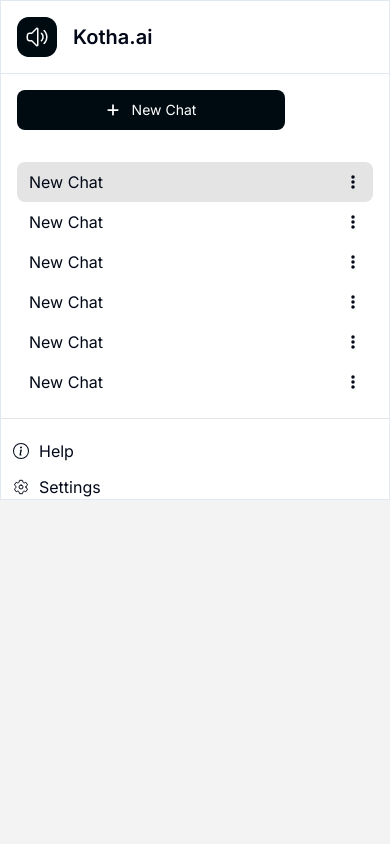
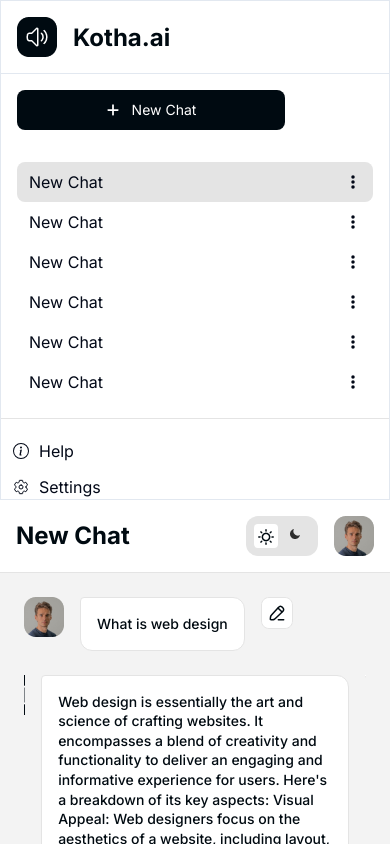
Before and after one commit to Hasibul-99/kotha-ai, a Next.js app: page /chat in a window 390 px wide. Shown: the top 844 px of the page. Built offline with nearby package versions, Linux system fonts and the light colour scheme.

Commit message:
dark mode implement

```diff
--- a/app/(root)/chat/page.js
+++ b/app/(root)/chat/page.js
@@ -1,23 +1,29 @@
 'use client'
 
 import {ScrollArea} from '@/components/ui/scroll-area'
+import {useTheme} from 'next-themes'
+import Link from 'next/link'
 import {useState} from 'react'
 import {BsInfoCircle} from 'react-icons/bs'
 import {FaEllipsisVertical, FaPlus} from 'react-icons/fa6'
 import {IoSettingsOutline} from 'react-icons/io5'
 
 export default function Chat() {
+  const {setTheme, resolvedTheme} = useTheme()
   const [showChat, setShowChat] = useState(true)
+
   return (
-    <div className='main-chart-wrapper gap-0 lg:flex'>
+    <div className='main-chart-wrapper gap-0 md:flex'>
       <div className='chat-info border dark:border-defaultborder/10 bg-[#fff]'>
         <div className='flex items-center justify-between w-full p-4 border-b dark:border-defaultborder/10'>
-          <div className='flex flex-row items-center p-0 gap-[16px]'>
-            <img src='/assets/images/logo.png' />
-            <span className='font-semibold mb-0 text-[1.25rem] !text-defaulttextcolor dark:text-defaulttextcolor/70'>
-              Kotha.ai
-            </span>
-          </div>
+          <Link href='/'>
+            <div className='flex flex-row items-center p-0 gap-[16px]'>
+              <img src='/assets/images/logo.png' />
+              <span className='font-bold text-[24px] leading-[29px] text-[#000A11]'>
+                Kotha.ai
+              </span>
+            </div>
+          </Link>
         </div>
         <div className='p-4 dark:border-defaultborder/10'>
           <button
@@ -70,20 +76,26 @@
         </div>
       </div>
 
-      <div className='card w-full hidden [&.show]:block [&.active]:xl:block active chat-content'>
+      <div className='card w-full'>
         <div className='flex flex-row justify-between items-center p-[16px] gap-[10px] bg-[#FFFFFF] border-b border-[#E4E4E4]'>
           <div className='font-bold text-[24px] leading-[150%] text-[#000A11]'>
             New Chat
           </div>
           <div className='flex flex-row items-center p-0 gap-[16px]'>
             <div className='flex flex-row items-center p-[8px] gap-[8px] bg-[#E4E4E4] rounded-[12px]'>
-              <span className='w-[24px] h-[24px] bg-[#FFFFFF] rounded-[4px] relative cursor-pointer'>
+              <span
+                onClick={() => setTheme('light')}
+                className='w-[24px] h-[24px] bg-[#FFFFFF] rounded-[4px] relative cursor-pointer'
+              >
                 <img
                   src='/assets/images/sun.png'
                   className='absolute top-[5px] left-[4px]'
                 />
               </span>
-              <span className='w-[24px] h-[24px] rounded-[4px] relative cursor-pointer'>
+              <span
+                onClick={() => setTheme('dark')}
+                className='w-[24px] h-[24px] rounded-[4px] relative cursor-pointer'
+              >
                 <img
                   src='/assets/images/moon.png'
                   className='absolute top-[5px] left-[4px]'
@@ -184,10 +196,6 @@
 
                     <div>
                       <img src='/assets/icons/edit.svg' />
-                      {/* <img src='/assets/icons/reset.svg' />
-                    <img src='/assets/icons/voice.svg' />
-                    <img src='/assets/icons/copy.svg' />
-                    <img src='/assets/icons/love.svg' /> */}
                     </div>
                   </div>
 
--- a/app/page.js
+++ b/app/page.js
@@ -1,4 +1,5 @@
 import Navbar from '@/components/common/Navbar'
+import Link from 'next/link'
 import {Fragment} from 'react'
 
 export default function Home() {
@@ -39,9 +40,12 @@
                 </div>
                 <div className='flex justify-center mx-auto '>
                   <div className='px-[22px] py-[7px] w-[199px] h-[60px] bg-[#000A11] rounded-[12px] flex justify-center items-center cursor-pointer'>
-                    <a className='font-normal text-[16px] leading-[140%] text-[#FFFFFF]'>
+                    <Link
+                      href={'/chat'}
+                      className='font-normal text-[16px] leading-[140%] text-[#FFFFFF]'
+                    >
                       Try for Free
-                    </a>
+                    </Link>
                   </div>
                 </div>
               </div>
--- a/components/common/Navbar.js
+++ b/components/common/Navbar.js
@@ -1,3 +1,5 @@
+import Link from 'next/link'
+
 export default function Navbar() {
   return (
     <nav className='bg-white dark:bg-gray-900 fixed w-full z-20 top-0 start-0 border-b border-gray-200 dark:border-gray-600'>
@@ -5,23 +7,28 @@
         <a href='/' className='flex items-center space-x-3 rtl:space-x-reverse'>
           <img src='/assets/images/logo.png' className='h-8' alt='Kotha Logo' />
           <span className='self-center text-2xl font-semibold whitespace-nowrap dark:text-white'>
-            Flowbite
-            {/* Kotha.ai */}
+            {/* Flowbite */}
+            Kotha.ai
           </span>
         </a>
         <div className='flex gap-x-2.5 md:order-2 space-x-3 md:space-x-0 rtl:space-x-reverse'>
+          <Link href='/signin'>
             <button
               type='button'
               className='text-[#000A11] border border-[#000A11] font-medium rounded-[12px] text-sm px-4 py-2 text-center'
             >
               Sign in
             </button>
+          </Link>
+
+          <Link href={'/signup'}>
             <button
               type='button'
               className='text-white bg-[#000A11] hover:bg-[#000A11]  font-medium rounded-[12px] text-sm px-4 py-2 text-center'
             >
               Sign up
             </button>
+          </Link>
         </div>
       </div>
     </nav>
```
Lines whose indentation alone changed are shown as unchanged.
